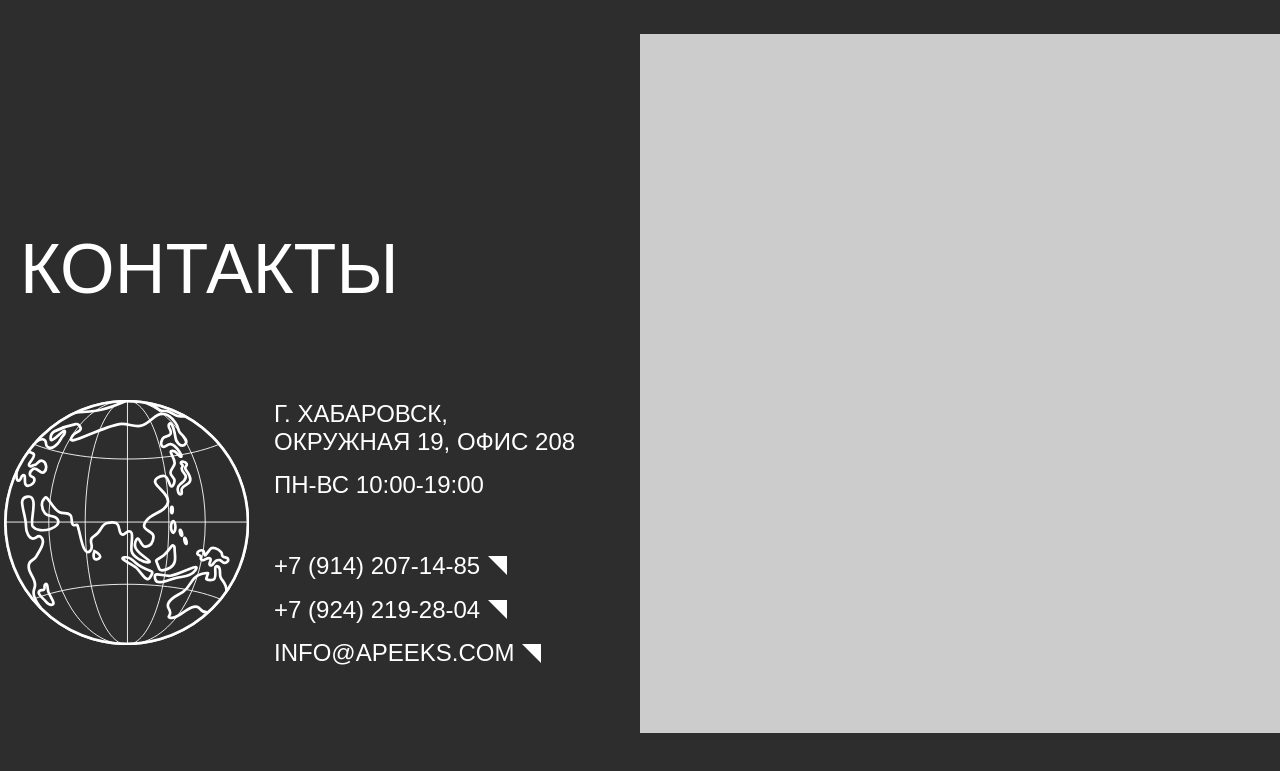
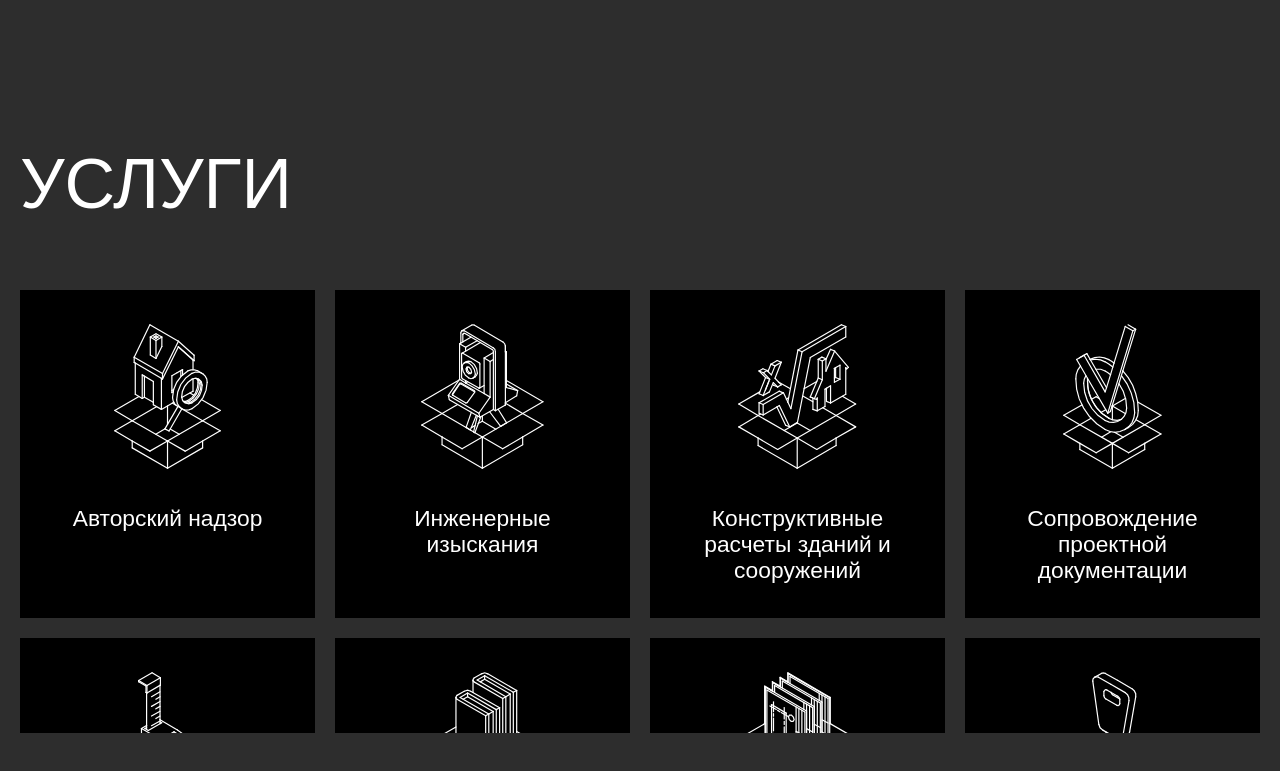
Before and after one commit to TheSplatt-WEB/apix, a plain HTML site: page services.html in a window 1280 px wide. Shown: the part 67-838 px from the top of the page. Drawn offline with Linux system fonts and the light colour scheme.

Commit message:
Add files via upload

```diff
--- a/services.html
+++ b/services.html
@@ -7,7 +7,7 @@
 	<meta name="viewport" content="width=device-width, initial-scale=1.0">
 	<title>document</title>
 
-	<link rel="stylesheet" href="css/style.min.css?_v=20220701030416">
+	<link rel="stylesheet" href="css/style.min.css?_v=20220701030956">
 </head>
 
 <body>
@@ -64,45 +64,77 @@
 			<main class="main">
 				<span class="plug"></span>
 
-				<section class="contacts">
-	<div class="contacts__content">
-		<div class="contacts__container container">
-			<div class="contacts__body">
-				<h1 class="contacts__title title-page">КОНТАКТЫ</h1>
+				<section class="services-page">
+	<div class="services-page__container container">
+		<h1 class="services-page__title title-page">УСЛУГИ</h1>
 
-				<address class="contacts__contacts-box contacts-box">
-	<div class="contacts-box__info">
-		<a class="contacts-box__address" href="https://go.2gis.com/4m0egc" target="_blank">г. ХАБАРОВСК, Окружная 19, офис 208</a>
+		<ul class="services-page__list">
+			<li class="services-page__item">
+				<a class="services-page__link" href="#">
+					<img class="services-page__img" src="images/services/1.svg" alt="">
 
-		<p class="contacts-box__schedule">пн-вс 10:00-19:00</p>
-
-		<ul class="contacts-box__list">
-			<li class="contacts-box__item">
-				<a class="contacts-box__link link-triangle" href="tel:+79142071485">+7 (914) 207-14-85</a>
+					<p class="services-page__text">Авторский надзор</p>
+				</a>
 			</li>
 
-			<li class="contacts-box__item">
-				<a class="contacts-box__link link-triangle" href="tel:+79242192804">+7 (924) 219-28-04</a>
+			<li class="services-page__item">
+				<a class="services-page__link" href="#">
+					<img class="services-page__img" src="images/services/2.svg" alt="">
+
+					<p class="services-page__text">Инженерные изыскания</p>
+				</a>
 			</li>
 
-			<li class="contacts-box__item">
-				<a class="contacts-box__link link-triangle" href="mailto:info@apeeks.com">info@apeeks.com</a>
+			<li class="services-page__item">
+				<a class="services-page__link" href="#">
+					<img class="services-page__img" src="images/services/3.svg" alt="">
+
+					<p class="services-page__text">Конструктивные расчеты зданий и сооружений</p>
+				</a>
+			</li>
+
+			<li class="services-page__item">
+				<a class="services-page__link" href="#">
+					<img class="services-page__img" src="images/services/4.svg" alt="">
+
+					<p class="services-page__text">Сопровождение проектной
+						документации</p>
+				</a>
+			</li>
+
+			<li class="services-page__item">
+				<a class="services-page__link" href="#">
+					<img class="services-page__img" src="images/services/5.svg" alt="">
+
+					<p class="services-page__text">Обследование для оценки технического состояния зданий и сооружений</p>
+				</a>
+			</li>
+
+			<li class="services-page__item">
+				<a class="services-page__link" href="#">
+					<img class="services-page__img" src="images/services/6.svg" alt="">
+
+					<p class="services-page__text">Получение исходно-разрешительной документации</p>
+				</a>
+			</li>
+
+			<li class="services-page__item">
+				<a class="services-page__link" href="#">
+					<img class="services-page__img" src="images/services/7.svg" alt="">
+
+					<p class="services-page__text">Разработка полного перечня разделов проектной и рабочей документации</p>
+				</a>
+			</li>
+
+			<li class="services-page__item">
+				<a class="services-page__link" href="#">
+					<img class="services-page__img" src="images/services/8.svg" alt="">
+
+					<p class="services-page__text">Оказание содействия при вводе объекта в эксплуатацию</p>
+				</a>
 			</li>
 		</ul>
 	</div>
-</address>
-
-				<ul class="contacts__list">
-					<li class="contacts__item">ОГРН 1202700011623</li>
-					<li class="contacts__item">ИНН 2723210814</li>
-					<li class="contacts__item">БИК 044525974</li>
-					<li class="contacts__item">КПП 272401001</li>
-				</ul>
-			</div>
-		</div>
-	</div>
-
-	<div class="contacts__map-box"></div>
 </section>
 			</main>
 
@@ -231,7 +263,7 @@
 </div>
 	</div>
 
-	<script src="js/script.min.js?_v=20220701030416" type="module"></script>
+	<script src="js/script.min.js?_v=20220701030956" type="module"></script>
 </body>
 
 </html>
```
